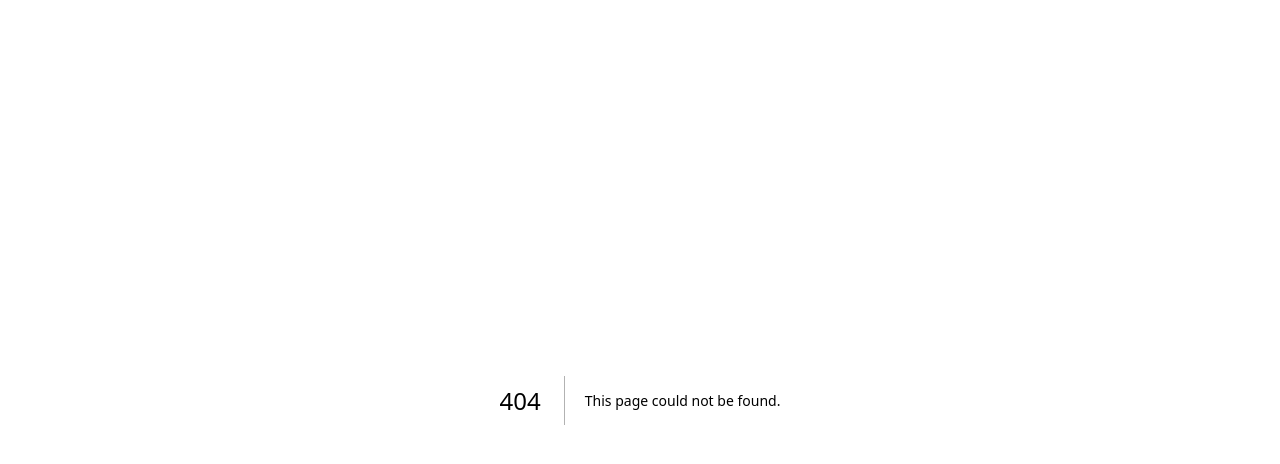
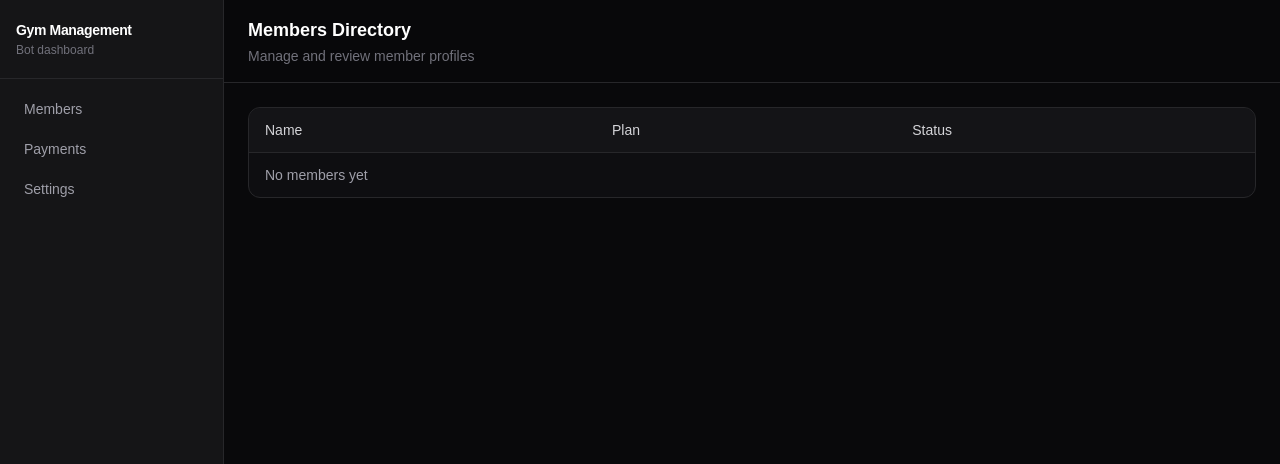
Before and after one commit to KshitijMondal/gym-bot, a Next.js app: page /members in a window 1280 px wide. Before the commit this address had no page. Shown: the top 464 px of the page. Built offline with nearby package versions, Linux system fonts and the light colour scheme.

Commit message:
Extracted Sidebar component and created Members routing

```diff
--- /dev/null
+++ b/app/members/page.tsx
@@ -0,0 +1,43 @@
+import { Sidebar } from "@/components/Sidebar";
+
+export default function MembersPage() {
+  return (
+    <div className="flex min-h-screen bg-zinc-950 text-zinc-100">
+      <Sidebar />
+
+      {/* Main workspace */}
+      <main className="min-w-0 flex-1 overflow-auto">
+        <header className="border-b border-zinc-800 bg-zinc-950/80 px-6 py-4 backdrop-blur-sm">
+          <h1 className="text-lg font-semibold text-white">
+            Members Directory
+          </h1>
+          <p className="mt-0.5 text-sm text-zinc-500">
+            Manage and review member profiles
+          </p>
+        </header>
+
+        <div className="p-6">
+          {/* Placeholder table */}
+          <div className="overflow-hidden rounded-xl border border-zinc-800 bg-zinc-900/40">
+            <table className="w-full border-collapse text-left text-sm">
+              <thead className="bg-zinc-900/60 text-zinc-300">
+                <tr className="[&>th]:px-4 [&>th]:py-3 [&>th]:font-medium">
+                  <th scope="col">Name</th>
+                  <th scope="col">Plan</th>
+                  <th scope="col">Status</th>
+                </tr>
+              </thead>
+              <tbody className="text-zinc-200">
+                <tr className="border-t border-zinc-800 [&>td]:px-4 [&>td]:py-3">
+                  <td className="text-zinc-400" colSpan={3}>
+                    No members yet
+                  </td>
+                </tr>
+              </tbody>
+            </table>
+          </div>
+        </div>
+      </main>
+    </div>
+  );
+}
--- a/app/page.tsx
+++ b/app/page.tsx
@@ -1,26 +1,9 @@
+import { Sidebar } from "@/components/Sidebar";
+
 export default function Home() {
   return (
     <div className="flex min-h-screen bg-zinc-950 text-zinc-100">
-      {/* Left nav */}
-      <aside className="flex w-56 shrink-0 flex-col border-r border-zinc-800 bg-zinc-900/80">
-        <div className="border-b border-zinc-800 px-4 py-5">
-          <p className="text-sm font-semibold tracking-tight text-white">
-            Gym Management
-          </p>
-          <p className="mt-0.5 text-xs text-zinc-500">Bot dashboard</p>
-        </div>
-        <nav className="flex flex-1 flex-col gap-1 p-3">
-          <span className="rounded-md px-3 py-2 text-sm text-zinc-400">
-            Members
-          </span>
-          <span className="rounded-md px-3 py-2 text-sm text-zinc-400">
-            Payments
-          </span>
-          <span className="rounded-md px-3 py-2 text-sm text-zinc-400">
-            Settings
-          </span>
-        </nav>
-      </aside>
+      <Sidebar />
 
       {/* Main workspace */}
       <main className="min-w-0 flex-1 overflow-auto">
--- /dev/null
+++ b/components/Sidebar.tsx
@@ -0,0 +1,37 @@
+import Link from "next/link";
+
+export function Sidebar() {
+  return (
+    <aside className="flex w-56 shrink-0 flex-col border-r border-zinc-800 bg-zinc-900/80">
+      {/* Brand */}
+      <div className="border-b border-zinc-800 px-4 py-5">
+        <p className="text-sm font-semibold tracking-tight text-white">
+          Gym Management
+        </p>
+        <p className="mt-0.5 text-xs text-zinc-500">Bot dashboard</p>
+      </div>
+
+      {/* Nav */}
+      <nav className="flex flex-1 flex-col gap-1 p-3">
+        <Link
+          href="/members"
+          className="rounded-md px-3 py-2 text-sm text-zinc-400 hover:bg-zinc-800/60 hover:text-zinc-100"
+        >
+          Members
+        </Link>
+        <Link
+          href="/payments"
+          className="rounded-md px-3 py-2 text-sm text-zinc-400 hover:bg-zinc-800/60 hover:text-zinc-100"
+        >
+          Payments
+        </Link>
+        <Link
+          href="/settings"
+          className="rounded-md px-3 py-2 text-sm text-zinc-400 hover:bg-zinc-800/60 hover:text-zinc-100"
+        >
+          Settings
+        </Link>
+      </nav>
+    </aside>
+  );
+}
```
